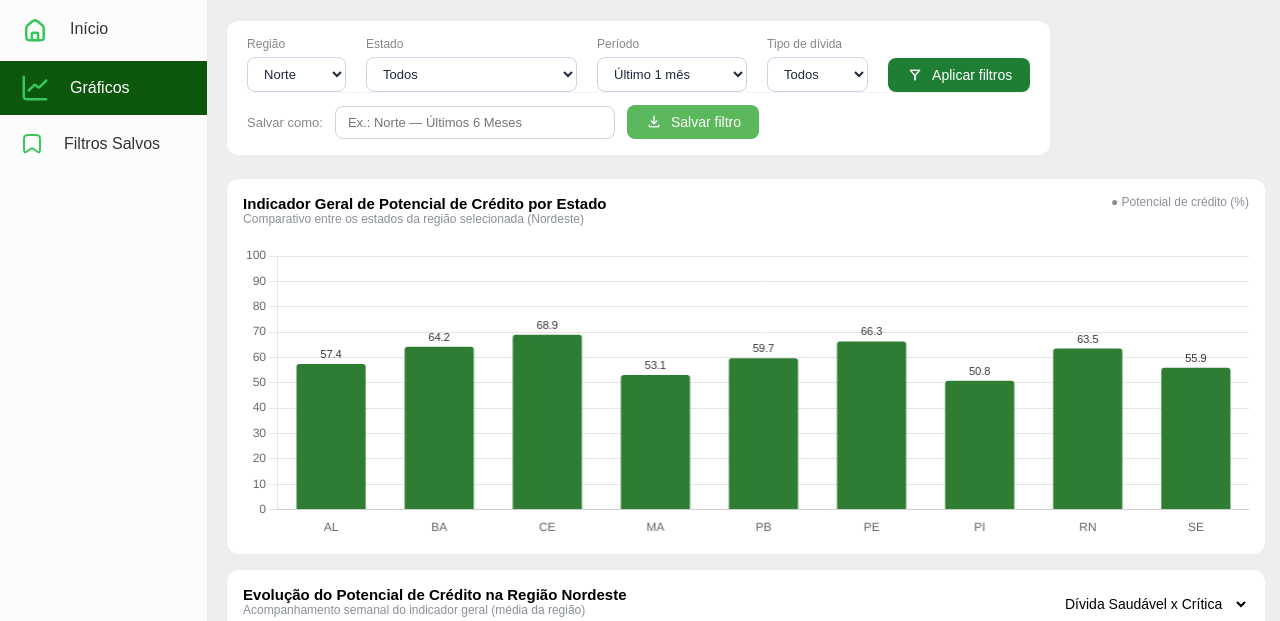
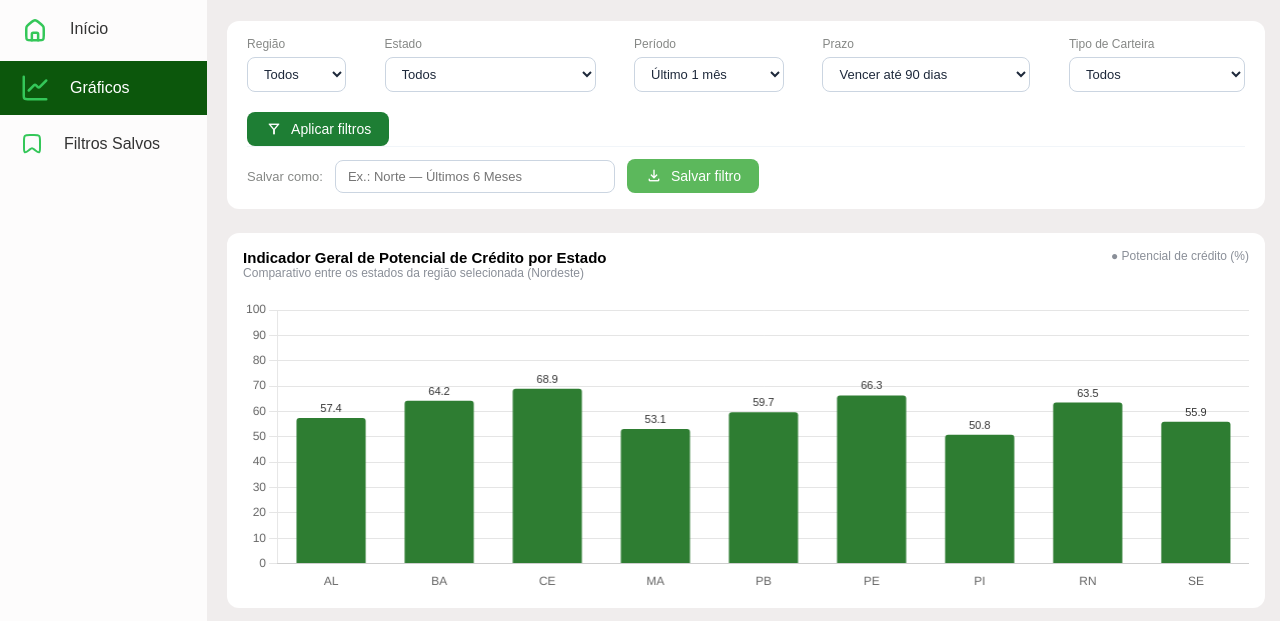
Before and after one commit to fatec-sjc-404-team/API-DSM-1SEMESTRE-2026, a Flask app: page /graficos in a window 1280 px wide. Shown: the part 132-753 px from the top of the page. Run offline with Flask 3, Linux system fonts and the light colour scheme.

Commit message:
fix(FC404-104): arrumando filtros

```diff
--- a/backend/templates/graficos.html
+++ b/backend/templates/graficos.html
@@ -19,8 +19,8 @@
       <div class="filtro-campo">
         <label for="filtro-regiao">Região</label>
         <select id="filtro-regiao" name="regiao">
-          <option value="todos">Todos</option>
-          <option value="norte" selected>Norte</option>
+          <option value="todos" selected>Todos</option>
+          <option value="norte">Norte</option>
           <option value="nordeste">Nordeste</option>
         </select>
       </div>
@@ -52,31 +52,49 @@
         </select>
       </div>
 
-      <div class="filtro-campo">
+       <div class="filtro-campo">
         <label for="filtro-periodo">Período</label>
         <select id="filtro-periodo" name="periodo">
             <option value="1_mes" selected>Último 1 mês</option>
-            <option value="2_meses">Últimos 2 meses</option>
-            <option value="3_meses">Últimos 3 meses</option>
-            <option value="4_meses">Últimos 4 meses</option>
-            <option value="5_meses">Últimos 5 meses</option>
-            <option value="6_meses">Últimos 6 meses</option>
-            <option value="7_meses">Últimos 7 meses</option>
-            <option value="8_meses">Últimos 8 meses</option>
-            <option value="9_meses">Últimos 9 meses</option>
-            <option value="10_meses">Últimos 10 meses</option>
-            <option value="11_meses">Últimos 11 meses</option>
-            <option value="12_meses">Último Ano</option>
+            <option value="2_mes">Últimos 2 meses</option>
+            <option value="3_mes">Últimos 3 meses</option>
+            <option value="4_mes">Últimos 4 meses</option>
+            <option value="5_mes">Últimos 5 meses</option>
+            <option value="6_mes">Últimos 6 meses</option>
+            <option value="7_mes">Últimos 7 meses</option>
+            <option value="8_mes">Últimos 8 meses</option>
+            <option value="9_mes">Últimos 9 meses</option>
+            <option value="10_mes">Últimos 10 meses</option>
+            <option value="11_mes">Últimos 11 meses</option>
+            <option value="12_mes">Últimos 12 meses</option>
         </select>
       </div>
 
       <div class="filtro-campo">
-        <label for="filtro-divida">Tipo de dívida</label>
+        <label for="filtro-prazo">Prazo</label>
+        <select id="filtro-prazo" name="periodo">
+            <option value="a_vencer_ate_90_dias" selected>Vencer até 90 dias</option>
+            <option value="a_vencer_de_91_ate_360_dias">Vencer de 91 a 360 dias</option>
+            <option value="a_vencer_de_361_ate_1080_dias">Vencer de 361 a 1080 dias</option>
+            <option value="a_vencer_de_1081_ate_1800_dias">Vencer de 1081 a 1800 dias</option>
+            <option value="a_vencer_de_1801_ate_5400_dias">Vencer de 1801 a 5400 dias</option>
+            <option value="a_vencer_acima_de_5400_dias">Vencer acima de 5400 dias</option>
+             <option value="vencido_de_15_ate_90_dias">Vencido 15 até 90 dias</option>
+            <option value="vencido_acima_de_90_dias">Vencido acima de 90 dias</option>
+
+        </select>
+      </div>
+
+      <div class="filtro-campo">
+        <label for="filtro-divida">Tipo de Carteira</label>
         <select id="filtro-divida" name="tipoDivida">
           <option value="" selected>Todos</option>
-          <option value="saudavel">Saudável</option>
-          <option value="critica">Crítica</option>
-          <option value="mista">Mista</option>
+          <option value="carteira_vencida">Carteira vencida</option>
+          <option value="carteira_a_vencer">Carteira a vencer</option>
+          <option value="carteira_ativa">Carteira ativa</option>
+          <option value="carteira_inadimplencia">Carteira inadimplência</option>
+          <option value="Ativo_problematico">Ativo Problemático</option>
+
         </select>
       </div>
 
```
Also changed, not shown: backend/database/AvoData.sql (line endings or trailing spaces).
